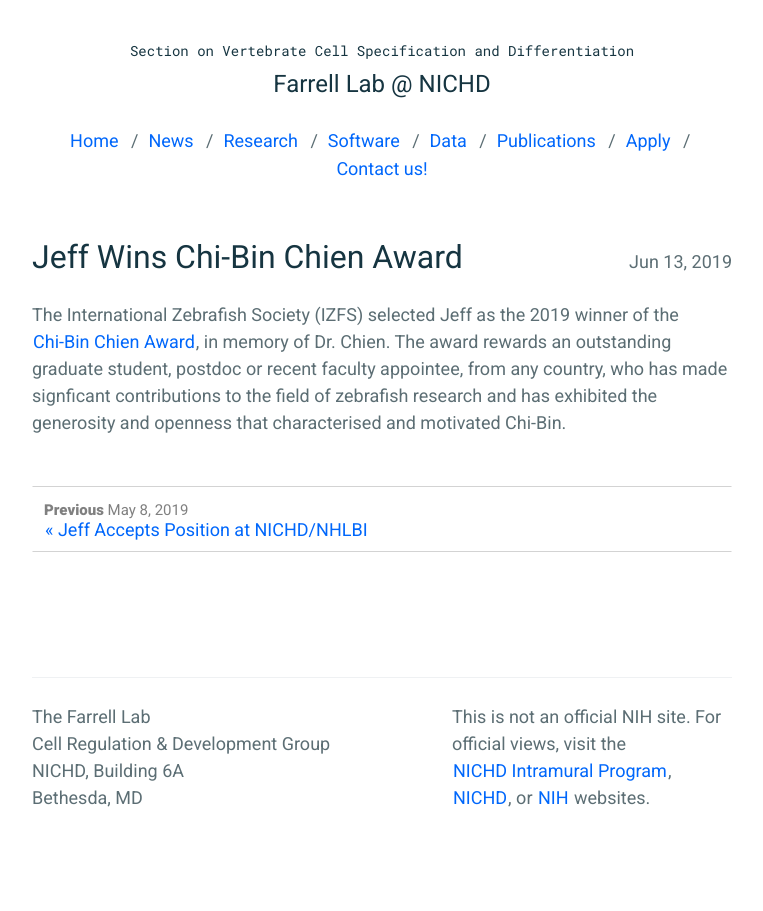
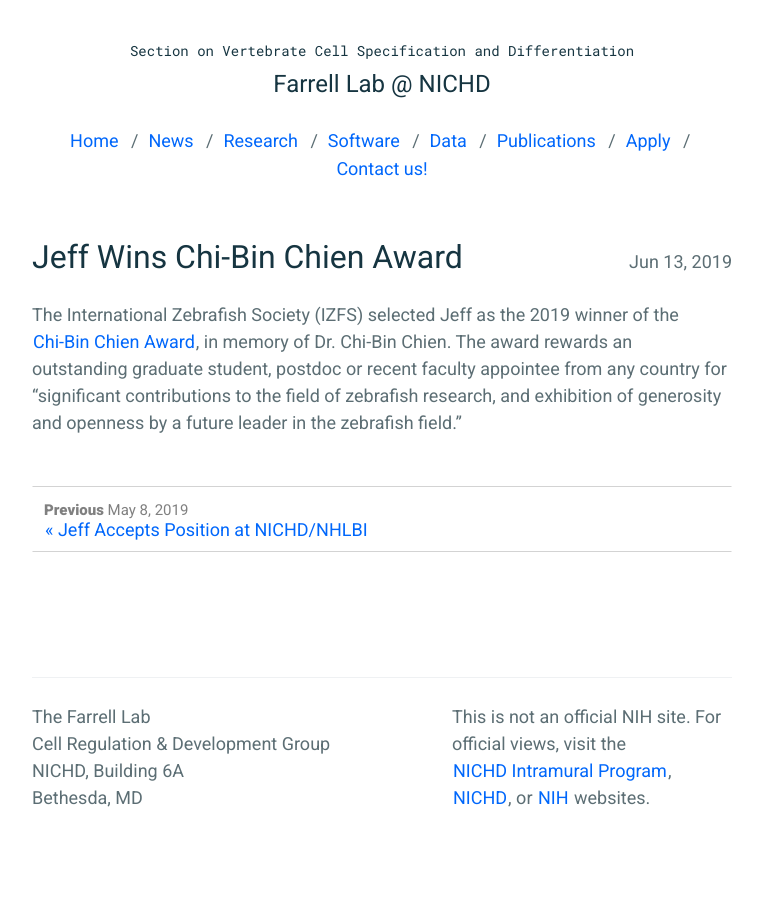
Before and after one commit to farrelllab/farrelllab.github.io, a Jekyll site: the page built from _posts/2019-06-13-chi-bin-chien-award.md, in a window 1280 px wide. Shown: the whole page, without its empty margins (258-1021 px from the left). Built offline with Jekyll 4.4.1, drawn with Linux system fonts in a browser that asks for light colours.

Commit message:
Update post

```diff
--- a/_posts/2019-06-13-chi-bin-chien-award.md
+++ b/_posts/2019-06-13-chi-bin-chien-award.md
@@ -1,8 +1,8 @@
 ---
 layout: post
 title: "Jeff Wins Chi-Bin Chien Award"
-description: "The award recognizes signficant contributions to the field of zebrafish research, generosity, and openness."
+description: "The award recognizes signficant zebrafish research contributions, generosity, and openness."
 date: 2019-06-13
 ---
 
-The International Zebrafish Society (IZFS) selected Jeff as the 2019 winner of the [Chi-Bin Chien Award](https://www.izfs.org/page/CBCAwardNew), in memory of Dr. Chien. The award rewards an outstanding graduate student, postdoc or recent faculty appointee, from any country, who has made signficant contributions to the field of zebrafish research and has exhibited the generosity and openness that characterised and motivated Chi-Bin.
+The International Zebrafish Society (IZFS) selected Jeff as the 2019 winner of the [Chi-Bin Chien Award](https://www.izfs.org/page/CBCAwardNew), in memory of Dr. Chi-Bin Chien. The award rewards an outstanding graduate student, postdoc or recent faculty appointee from any country for "significant contributions to the field of zebrafish research, and exhibition of generosity and openness by a future leader in the zebrafish field."
```
Also changed, not shown: _posts/2018-12-20-science-boty.md (+1 -1 lines).
